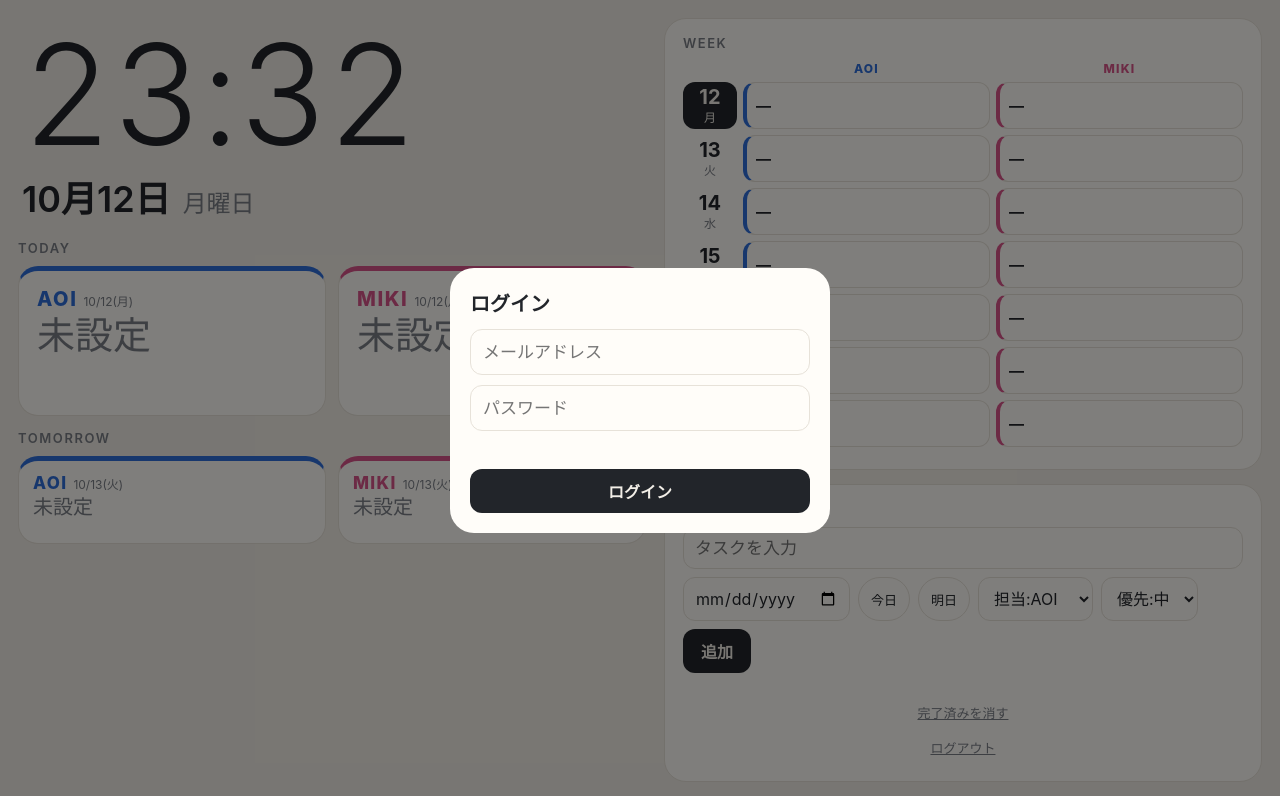
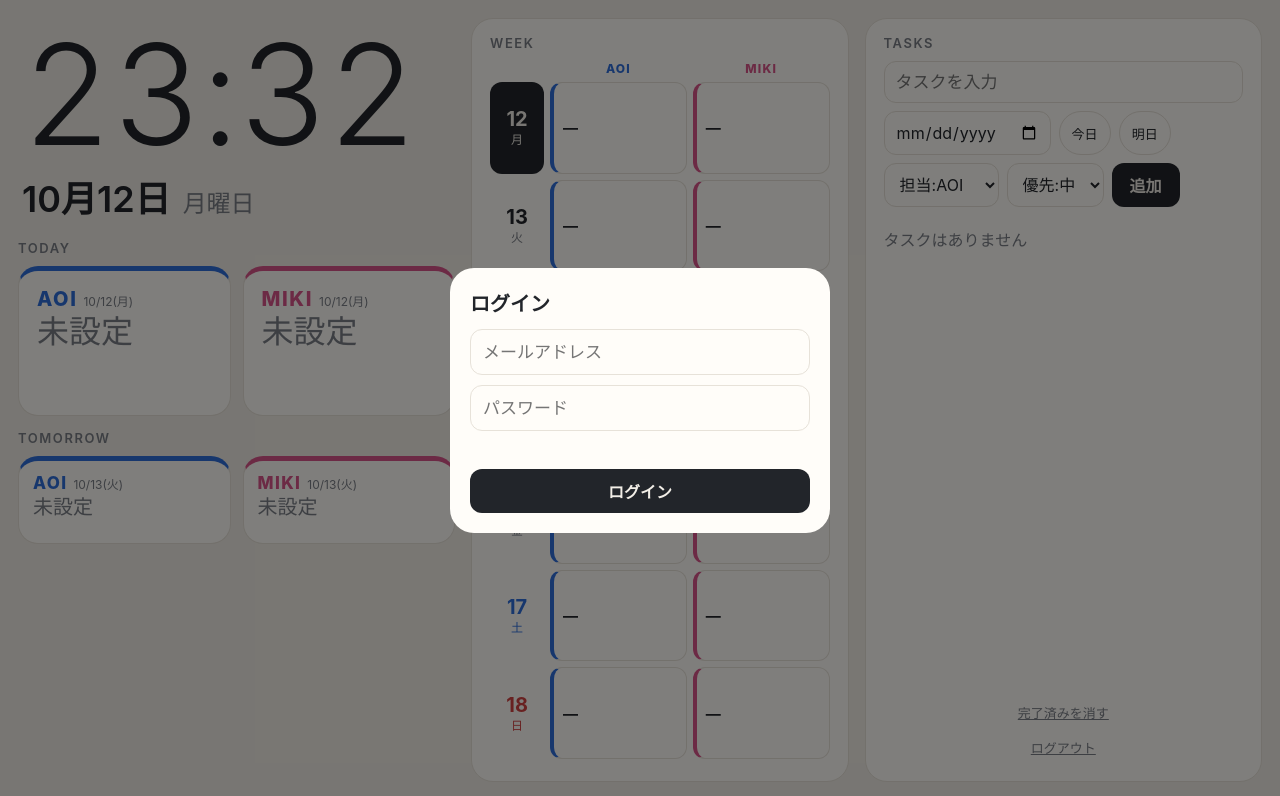
Before and after one commit to seowfh0222-cmyk/home-board-x7k2, a plain HTML site: page index.html in a window 1280 px wide. Drawn offline with Linux system fonts and the light colour scheme; no server answers.

Commit message:
Add files via upload

```diff
--- a/index.html
+++ b/index.html
@@ -79,17 +79,19 @@ h2{margin:0 0 10px;font-size:13px;letter-spacing:.12em;color:var(--sub);font-wei
 }
 /* iPad landscape: 一画面ダッシュボード */
 @media (min-width:900px){
- body{padding:18px;overflow:hidden}
+ body{padding:18px;overflow:hidden;height:100dvh}
  .tabs{display:none}
- #app{height:100%;display:grid;grid-template-columns:1.05fr 1fr;gap:18px}
+ #app{height:100%;display:grid;grid-template-columns:1.1fr .95fr 1fr;grid-template-rows:minmax(0,1fr);gap:16px}
  #app>div{display:flex;flex-direction:column;min-height:0;gap:14px}
+ #app>div:nth-child(2){display:contents}
  .time{font-size:clamp(96px,11vw,140px)}.date b{font-size:36px}.date span{font-size:24px}
  .sec{margin-top:0}
- .s-week{flex:0 0 auto}
- .s-task{flex:1;min-height:0;display:flex;flex-direction:column}
+ .s-week{display:flex;flex-direction:column;min-height:0;overflow:auto}.s-week .wr:not(.head){flex:1;min-height:44px}
+ .s-task{min-height:0;display:flex;flex-direction:column;overflow:hidden}
  #tl{overflow:auto;flex:1;min-height:0}
  .ov{align-items:center}.sh{border-radius:24px}
  .pair .pc:not(.big){min-height:88px}
+ .big .pl{font-size:32px}
 }
 #login .sh{border-radius:24px;max-width:380px}
 #login input{margin-bottom:10px}
```
